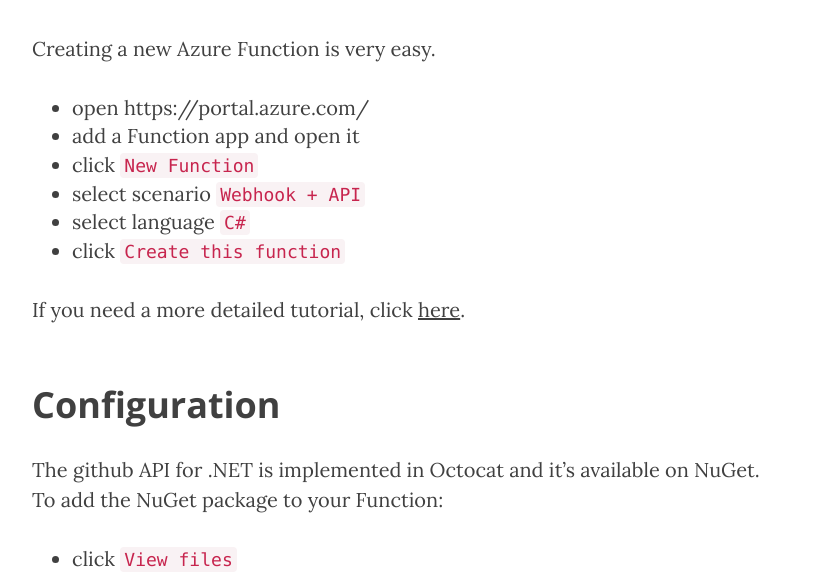
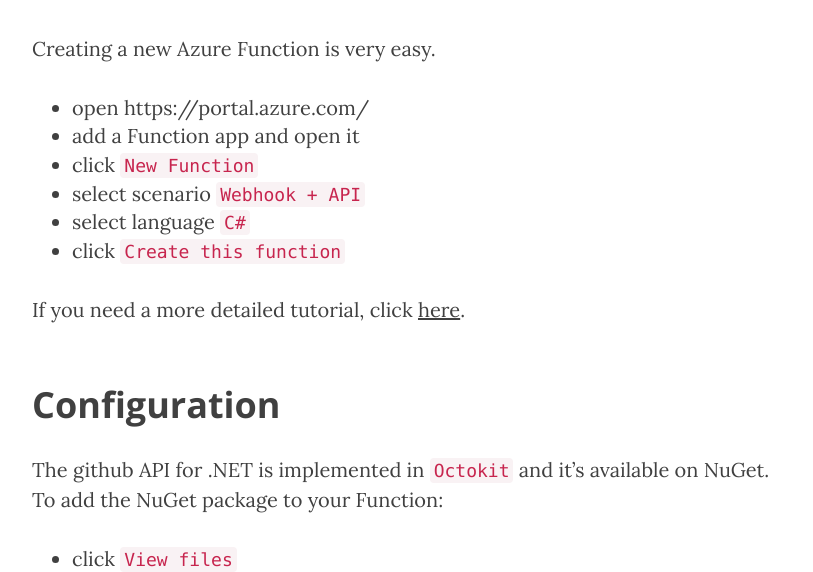
Before and after one commit to smstuebe/smstuebe.github.io, a Jekyll site: the page built from _posts/2016-10-29-github-issue-checker-azure-function.markdown, in a window 1280 px wide and 900 px high, scrolled down 1487 px. Shown: the part 165-737 px from the top of the window, without its empty margins (233-1046 px from the left). Built offline with Jekyll 4.4.1, drawn with Linux system fonts in a browser that asks for light colours; nearby versions of some CDN libraries; some of the changed lines change nothing that is shown; some of the changed text lies outside the part shown.

Commit message:
links and octokit

```diff
--- a/_posts/2016-10-29-github-issue-checker-azure-function.markdown
+++ b/_posts/2016-10-29-github-issue-checker-azure-function.markdown
@@ -22,7 +22,7 @@
 <h4 class="section-heading">Creation</h4>
 Creating a new Azure Function is very easy.
 
-- open https://portal.azure.com/
+- open <a href="https://portal.azure.com/" target="_blank">https://portal.azure.com/</a>
 - add a Function app and open it
 - click `New Function`
 - select scenario `Webhook + API`
@@ -32,7 +32,7 @@
 If you need a more detailed tutorial, click <a href="https://docs.microsoft.com/en-us/azure/azure-functions/functions-create-a-web-hook-or-api-function" target="_blank">here</a>.
 
 <h4 class="section-heading">Configuration</h4>
-The github API for .NET is implemented in Octocat and it's available on NuGet.
+The github API for .NET is implemented in `Octokit` and it's available on NuGet.
 To add the NuGet package to your Function:
 
 - click `View files`
@@ -85,7 +85,7 @@
 <h4 class="section-heading">OAuth API token</h4>
 The github API requires an access token. Create a new one following these steps:
 
-- open https://github.com/
+- open <a href="https://github.com/" target="_blank">https://github.com/</a>
 - log in and open your settings
 - click `Personal access tokens`
 - click `Generate new token`
```
